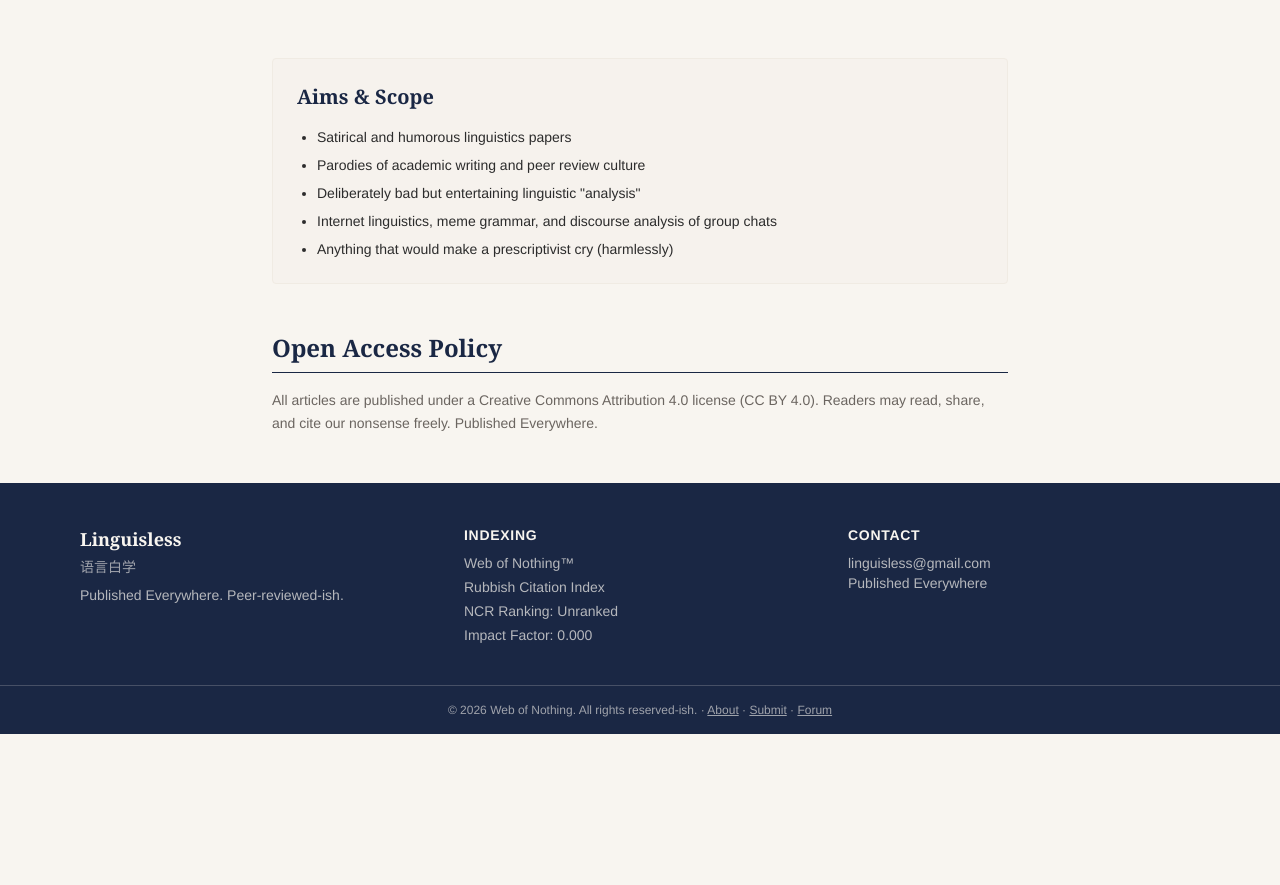
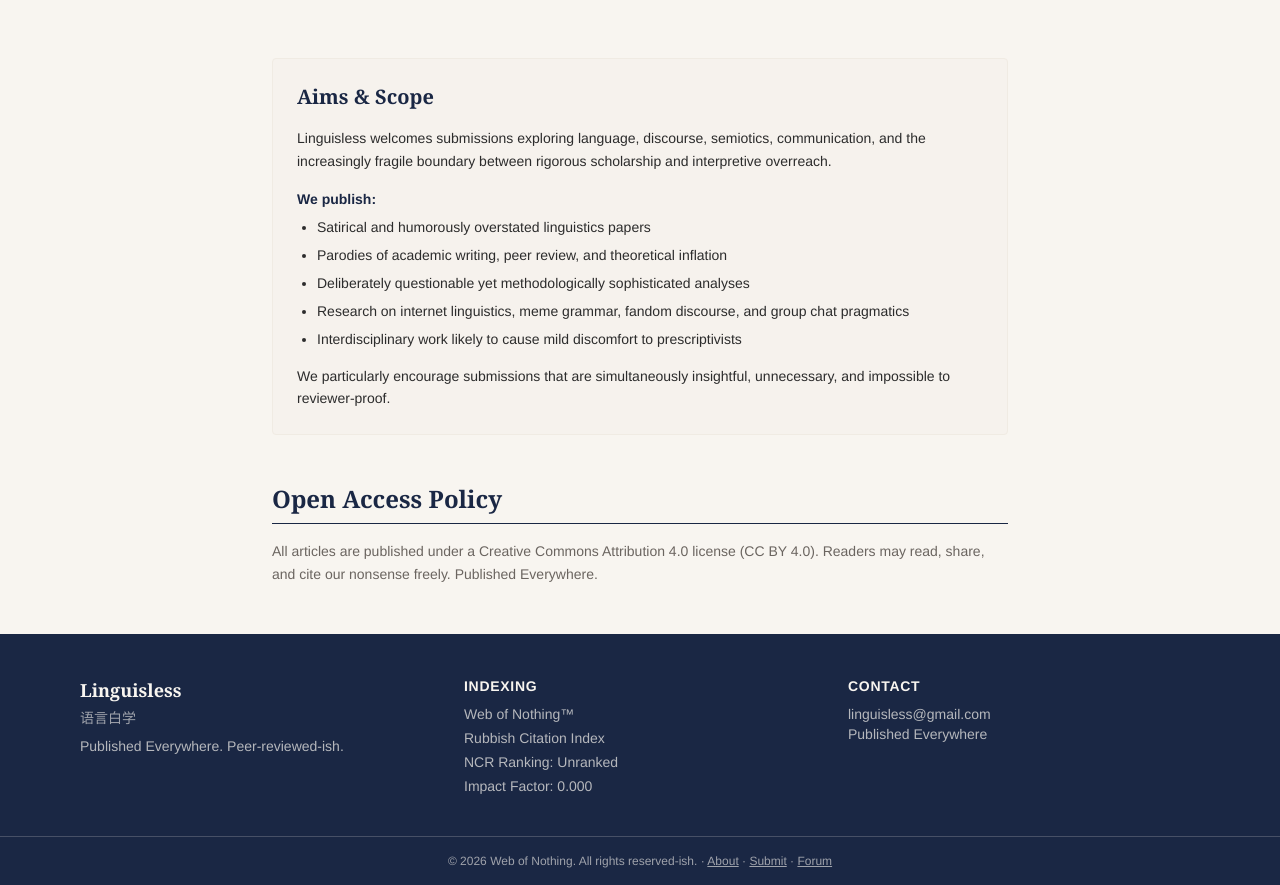
Before and after one commit to Siyuan-L1U/linguisless, a Next.js app: page /about in a window 1280 px wide. Shown: the part 840-1725 px from the top of the page. Before the commit the page ends 1574 px from the top, so only its background shows below. Built offline with nearby package versions, Linux system fonts and the light colour scheme.

Commit message:
Update Aims & Scope on About page

```diff
--- a/src/app/about/page.tsx
+++ b/src/app/about/page.tsx
@@ -47,13 +47,26 @@ export default function AboutPage() {
 
       <section className="mt-12 rounded border border-journal-parchment bg-journal-parchment/30 p-6">
         <h2 className="font-serif text-xl font-bold text-journal-navy">Aims & Scope</h2>
-        <ul className="mt-4 list-disc space-y-2 pl-5 font-sans text-sm text-journal-ink">
-          <li>Satirical and humorous linguistics papers</li>
-          <li>Parodies of academic writing and peer review culture</li>
-          <li>Deliberately bad but entertaining linguistic &quot;analysis&quot;</li>
-          <li>Internet linguistics, meme grammar, and discourse analysis of group chats</li>
-          <li>Anything that would make a prescriptivist cry (harmlessly)</li>
+        <p className="mt-4 font-sans text-sm leading-relaxed text-journal-ink">
+          Linguisless welcomes submissions exploring language, discourse, semiotics, communication,
+          and the increasingly fragile boundary between rigorous scholarship and interpretive
+          overreach.
+        </p>
+        <p className="mt-4 font-sans text-sm font-semibold text-journal-navy">We publish:</p>
+        <ul className="mt-2 list-disc space-y-2 pl-5 font-sans text-sm text-journal-ink">
+          <li>Satirical and humorously overstated linguistics papers</li>
+          <li>Parodies of academic writing, peer review, and theoretical inflation</li>
+          <li>Deliberately questionable yet methodologically sophisticated analyses</li>
+          <li>
+            Research on internet linguistics, meme grammar, fandom discourse, and group chat
+            pragmatics
+          </li>
+          <li>Interdisciplinary work likely to cause mild discomfort to prescriptivists</li>
         </ul>
+        <p className="mt-4 font-sans text-sm leading-relaxed text-journal-ink">
+          We particularly encourage submissions that are simultaneously insightful, unnecessary,
+          and impossible to reviewer-proof.
+        </p>
       </section>
 
       <section className="mt-12">
```
